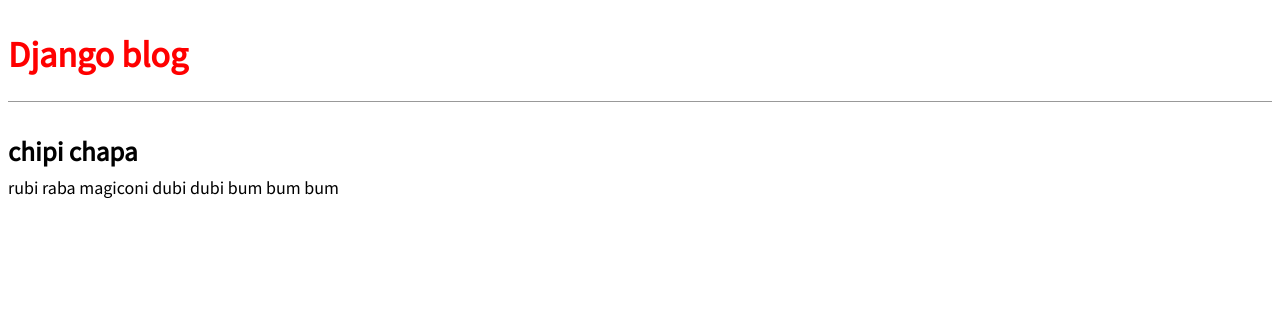
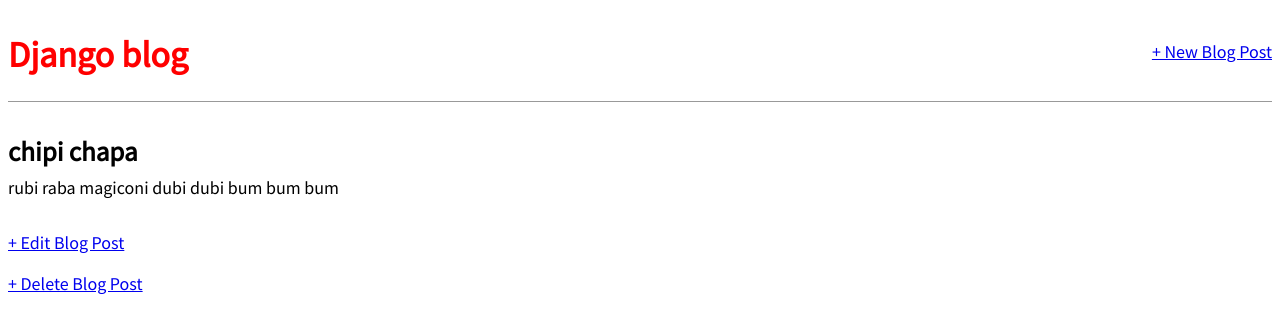
Before and after one commit to uttsav1025/blog_app, a Django app: page /post/2/ in a window 1280 px wide. Shown: the top 333 px of the page. Run offline with Django 3.2, Linux system fonts and the light colour scheme; data comes from the database, SQL or seed files in the repository; both versions use the stored data as it was after the commit.

Commit message:
implemented CRUD

```diff
--- a/blog/models.py
+++ b/blog/models.py
@@ -1,4 +1,5 @@
 from django.db import models
+from django.urls import reverse
 
 # Create your models here.
 class Post(models.Model):
@@ -11,3 +12,6 @@
 
     def __str__(self):
          return self.title
+
+    def get_absolute_url(self):
+         return reverse('post_detail', args=[str(self.id)])
--- a/blog/urls.py
+++ b/blog/urls.py
@@ -1,8 +1,12 @@
 from django.urls import path
 
-from .views import BlogListView, BlogDetailView
+from .views import (BlogListView, BlogDetailView, BlogCreateView, BlogUpdateView,BlogDeleteView,)
 
 urlpatterns=[
-    path('post/<int:pk>/', BlogDetailView.as_view(), name='post-detail'),
-    path('',BlogListView.as_view(), name='home')
+
+    path('post/<int:pk>/delete/',BlogDeleteView.as_view(), name='post_delete'),
+    path('post/<int:pk>/edit/',BlogUpdateView.as_view(), name='post_edit'),
+    path('post/new/', BlogCreateView.as_view(), name='post_new'),
+    path('post/<int:pk>/', BlogDetailView.as_view(), name='post_detail'),
+    path('',BlogListView.as_view(), name='home'),
 ]
--- a/blog/views.py
+++ b/blog/views.py
@@ -1,5 +1,7 @@
 from django.shortcuts import render
 from django.views.generic import ListView, DetailView
+from django.views.generic.edit import CreateView,UpdateView,DeleteView
+from django.urls import reverse_lazy
 
 from .models import Post
 # Create your views here.
@@ -12,3 +14,18 @@
 class BlogDetailView(DetailView):
     model=Post
     template_name='post_detail.html'
+
+class BlogCreateView(CreateView):
+    model=Post
+    template_name='post_new.html'
+    fields= ['title','author','body']
+
+class BlogUpdateView(UpdateView):
+    model=Post
+    template_name='post_edit.html'
+    fields= ['title','body']
+
+class BlogDeleteView(DeleteView):
+    model=Post
+    template_name= 'post_delete.html'
+    success_url= reverse_lazy('home')
--- a/templates/base.html
+++ b/templates/base.html
@@ -8,15 +8,18 @@
     <link rel="stylesheet" href="{% static 'css/base.css' %}">
 </head>
 
-<body>
+<div>
     <header>
-        <h1><a href="{% url 'home' %}">Django blog</a></h1>
+        <div class="nav-left">
+            <h1><a href="{% url 'home' %}">Django blog</a></h1>
+        </div>
+        <div class="nav-right">
+            <a href="{% url 'post_new' %}">+ New Blog Post</a>
+        </div>
     </header>
-
-    <div>
-        {% block content %}
-        {% endblock content %}
-    </div>
+    {% block content %}
+    {% endblock content %}
+</div>
 </body>
 
 </html>
--- a/templates/post_detail.html
+++ b/templates/post_detail.html
@@ -4,4 +4,8 @@
     <h2>{{ post.title }}</h2>
     <p>{{ post.body }}</p>
 </div>
+
+<p><a href="{% url 'post_edit' post.pk %}">+ Edit Blog Post</a></p>
+<p><a href="{% url 'post_delete' post.pk %}">+ Delete Blog Post</a></p>
+
 {% endblock content %}
```
Also changed, not shown: blog/tests.py (+30 -12 lines), templates/post_delete.html (added, +8 -0 lines), templates/post_edit.html (added, +8 -0 lines), templates/post_new.html (added, +8 -0 lines), db.sqlite3.
